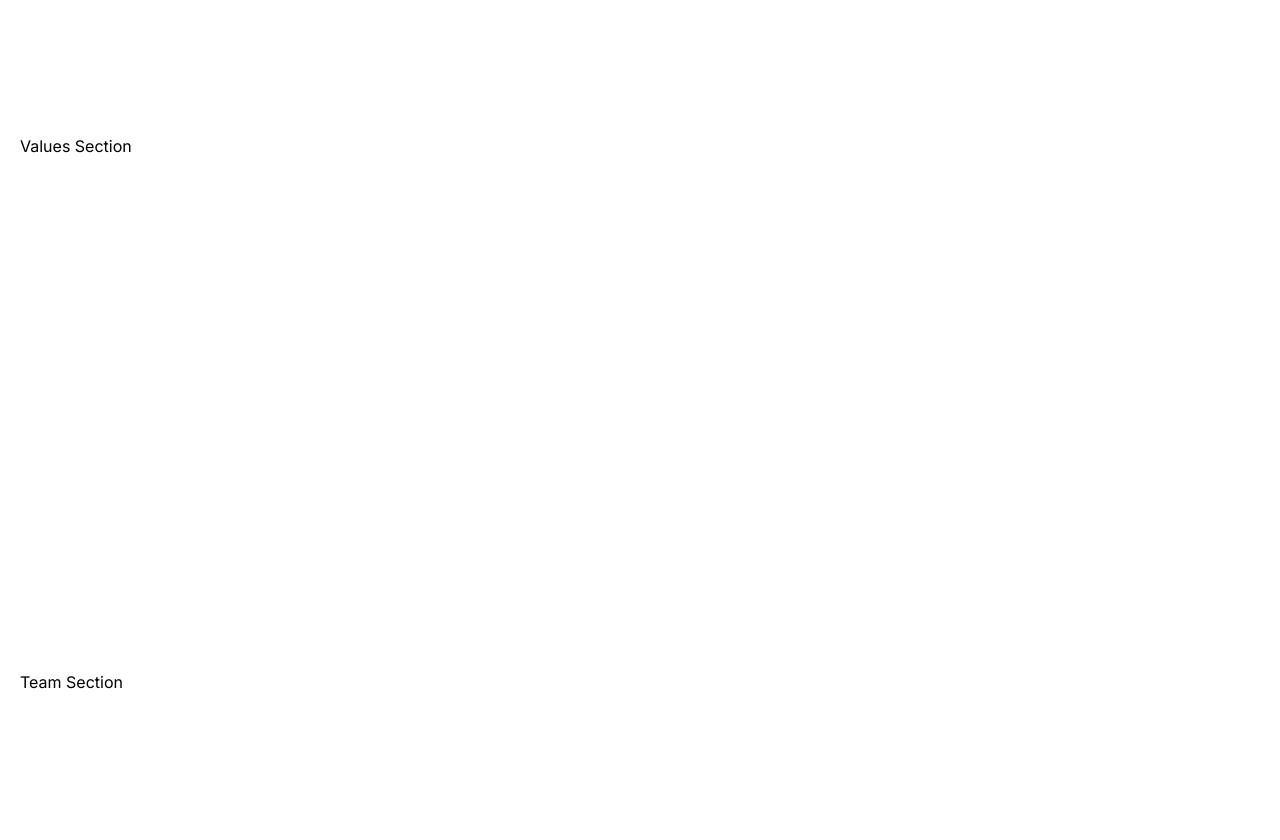
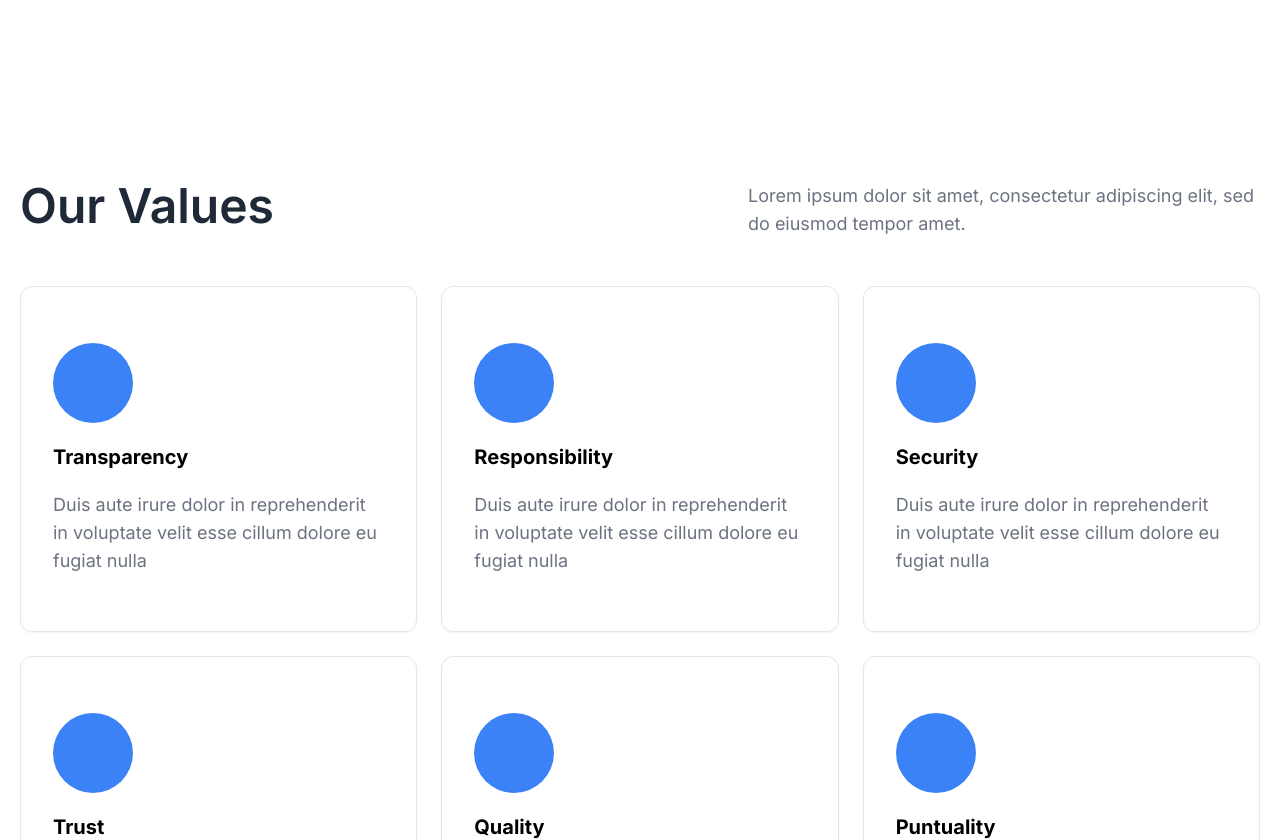
Before and after one commit to Carlos460/cleaning-website, a Next.js app: page /about in a window 1280 px wide. Shown: the part 1960-2800 px from the top of the page. Built offline with nearby package versions, Linux system fonts and the light colour scheme.

Commit message:
added values section to about page

```diff
--- a/src/app/about/page.tsx
+++ b/src/app/about/page.tsx
@@ -1,6 +1,7 @@
-import Wrapper from "@/components/Wrapper";
-import { BodyText, SubTitle, Title } from "@/components/Typography";
-import ListContainer from "@/components/DetailList";
+import Wrapper from '@/components/Wrapper';
+import { BodyText, SubTitle, Title } from '@/components/Typography';
+import ListContainer from '@/components/DetailList';
+import ValueCard from '@/widgets/ValueCard';
 
 export default function About() {
   return (
@@ -8,10 +9,9 @@ export default function About() {
       {/* Hero Section */}
       <section className="flex flex-col border-b-2">
         <Wrapper>
-          <header className="pt-20 flex justify-center flex-col text-center">
+          <header className="pt-32 flex justify-center flex-col text-center">
             <text className="text-6xl font-semibold mb-4 ">
-              {" "}
-              About our company{" "}
+              About our company
             </text>
             <div className="h-16 max-w-3xl m-auto text-center">
               <BodyText>
@@ -63,7 +63,41 @@ export default function About() {
       {/* Values Section */}
       <Wrapper>
         <section className="py-64">
-          <h1>Values Section</h1>
+          <div className="flex lg:flex-row flex-col justify-between mb-10">
+            <SubTitle>Our Values</SubTitle>
+            <div className="max-w-lg">
+              <BodyText>
+                Lorem ipsum dolor sit amet, consectetur adipiscing elit, sed do
+                eiusmod tempor amet.
+              </BodyText>
+            </div>
+          </div>
+          <div className="grid xl:grid-cols-3 md:grid-cols-2 gap-6">
+            <ValueCard
+              title="Transparency"
+              body="Duis aute irure dolor in reprehenderit in voluptate velit esse cillum dolore eu fugiat nulla"
+            />
+            <ValueCard
+              title="Responsibility"
+              body="Duis aute irure dolor in reprehenderit in voluptate velit esse cillum dolore eu fugiat nulla"
+            />
+            <ValueCard
+              title="Security"
+              body="Duis aute irure dolor in reprehenderit in voluptate velit esse cillum dolore eu fugiat nulla"
+            />
+            <ValueCard
+              title="Trust"
+              body="Duis aute irure dolor in reprehenderit in voluptate velit esse cillum dolore eu fugiat nulla"
+            />
+            <ValueCard
+              title="Quality"
+              body="Duis aute irure dolor in reprehenderit in voluptate velit esse cillum dolore eu fugiat nulla"
+            />
+            <ValueCard
+              title="Puntuality"
+              body="Duis aute irure dolor in reprehenderit in voluptate velit esse cillum dolore eu fugiat nulla"
+            />
+          </div>
         </section>
       </Wrapper>
 
--- /dev/null
+++ b/src/widgets/ValueCard/index.tsx
@@ -0,0 +1,16 @@
+import { BodyText } from '@/components/Typography';
+
+interface IValueCard {
+  title: string;
+  body: string;
+}
+
+export default function ValueCard(props: IValueCard) {
+  return (
+    <div className="px-8 py-14 shadow-sm border rounded-xl">
+      <div className="h-20 w-20 rounded-full bg-blue-500 mb-5"></div>
+      <h1 className="font-bold text-xl mb-5">{props.title}</h1>
+      <BodyText>{props.body}</BodyText>
+    </div>
+  );
+}
```
